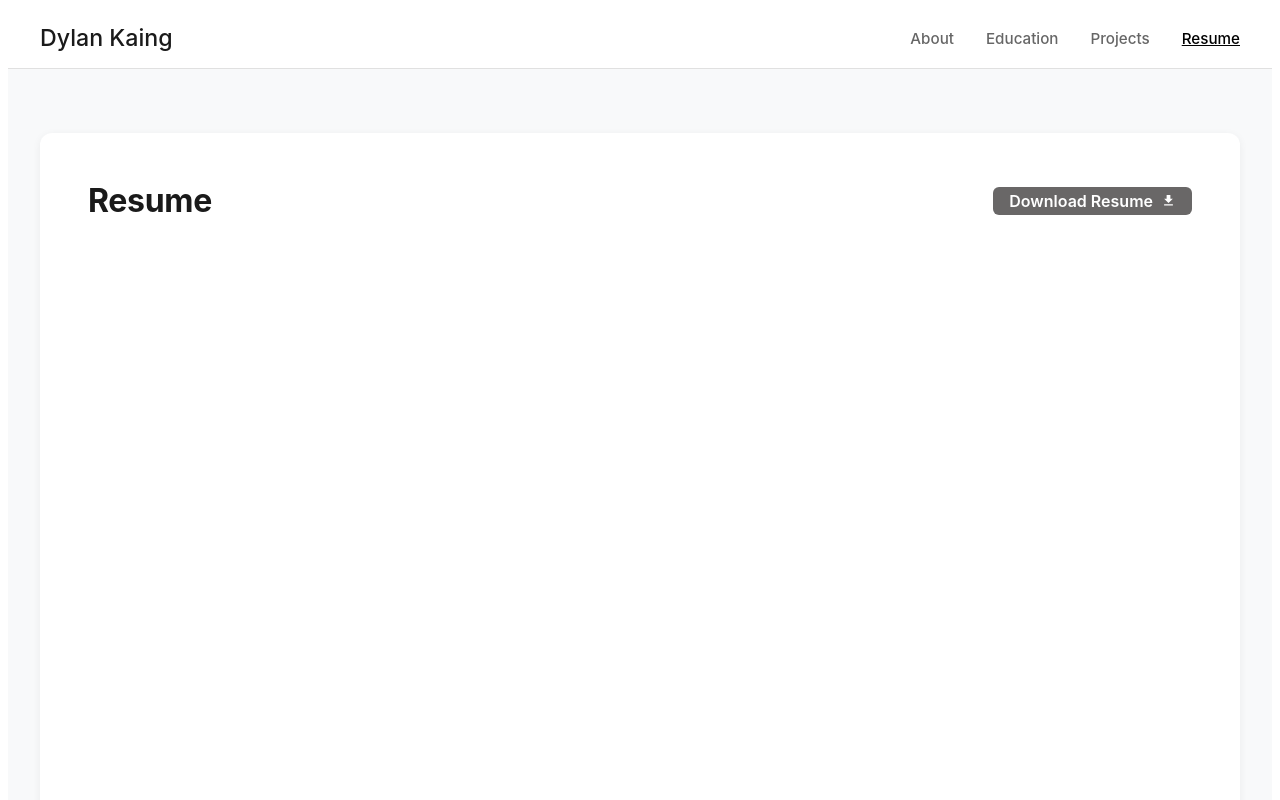
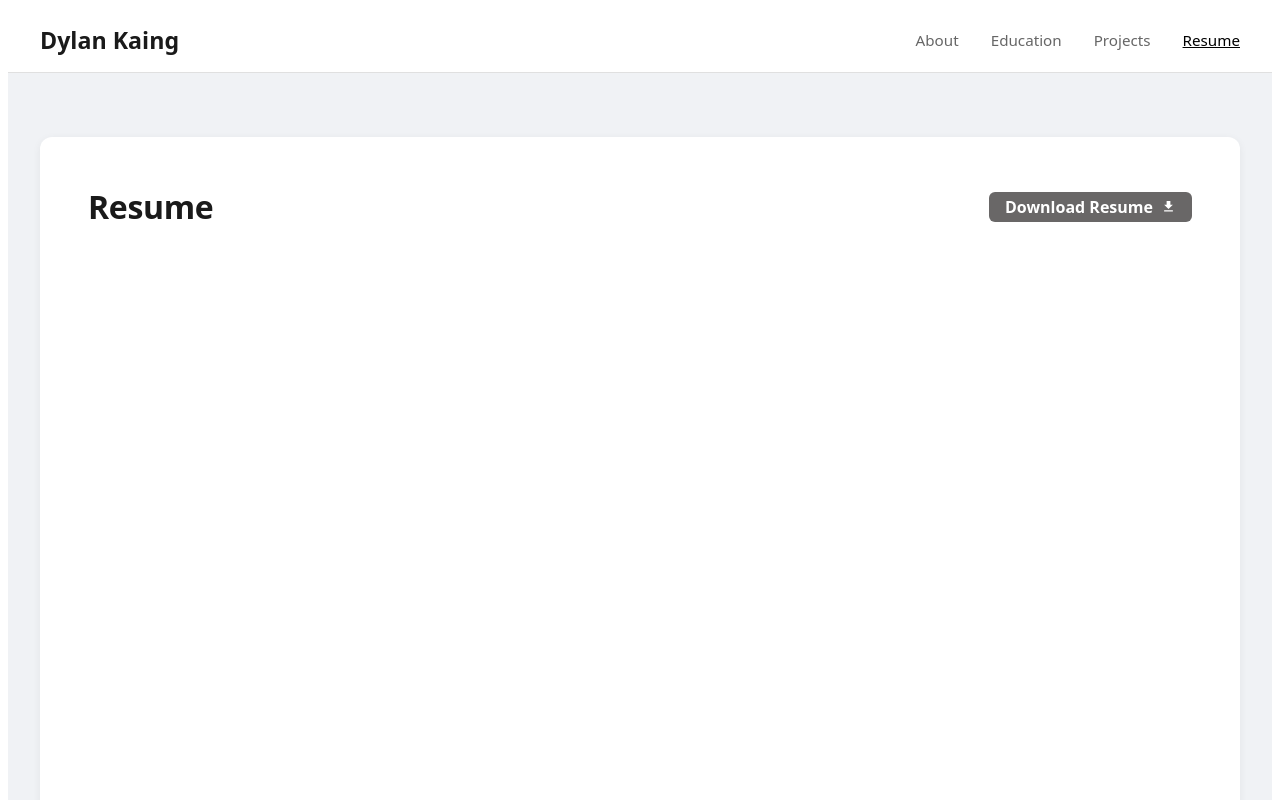
Before and after one commit to DylanKaing/MyPort, an Angular app: page /resume in a window 1280 px wide. Shown: the top 800 px of the page. Built offline with nearby package versions, Linux system fonts and the light colour scheme.

Commit message:
Update fonts, and make the background colors the same

```diff
--- a/src/about/about.css
+++ b/src/about/about.css
@@ -1,9 +1,9 @@
 * {
-  font-family: -apple-system, BlinkMacSystemFont, 'Segoe UI', Roboto, 'Helvetica Neue', Arial, sans-serif;
+  font-family: system-ui, sans-serif;
 }
 
 body {
-  font-family: -apple-system, BlinkMacSystemFont, 'Segoe UI', Roboto, 'Helvetica Neue', Arial, sans-serif;
+  font-family: system-ui, sans-serif;
 }
 
 /* Navigation Bar */
--- a/src/education/education.css
+++ b/src/education/education.css
@@ -1,9 +1,9 @@
 * {
-  font-family: -apple-system, BlinkMacSystemFont, 'Segoe UI', Roboto, 'Helvetica Neue', Arial, sans-serif;
+  font-family: system-ui, sans-serif;
 }
 
 body {
-  font-family: -apple-system, BlinkMacSystemFont, 'Segoe UI', Roboto, 'Helvetica Neue', Arial, sans-serif;
+  font-family: system-ui, sans-serif;
 }
 
 /* Navigation Bar */
--- a/src/projects/projects.css
+++ b/src/projects/projects.css
@@ -1,9 +1,9 @@
 * {
-  font-family: -apple-system, BlinkMacSystemFont, 'Segoe UI', Roboto, 'Helvetica Neue', Arial, sans-serif;
+  font-family: system-ui, sans-serif;
 }
 
 body {
-  font-family: -apple-system, BlinkMacSystemFont, 'Segoe UI', Roboto, 'Helvetica Neue', Arial, sans-serif;
+  font-family: system-ui, sans-serif;
 }
 
 /* Navigation Bar */
--- a/src/resume/resume.css
+++ b/src/resume/resume.css
@@ -1,9 +1,9 @@
 * {
-  font-family: -apple-system, BlinkMacSystemFont, 'Segoe UI', Roboto, 'Helvetica Neue', Arial, sans-serif;
+  font-family: system-ui, sans-serif;
 }
 
 body {
-  font-family: -apple-system, BlinkMacSystemFont, 'Segoe UI', Roboto, 'Helvetica Neue', Arial, sans-serif;
+  font-family: system-ui, sans-serif;
 }
 
 /* Navigation Bar */
@@ -48,7 +48,7 @@ body {
 
 /* Resume Section */
 .resume-section {
-  background-color: #f8f9fa;
+  background-color: #f0f2f5;
   padding: 4rem 2rem;
 }
 .resume-container {
```
